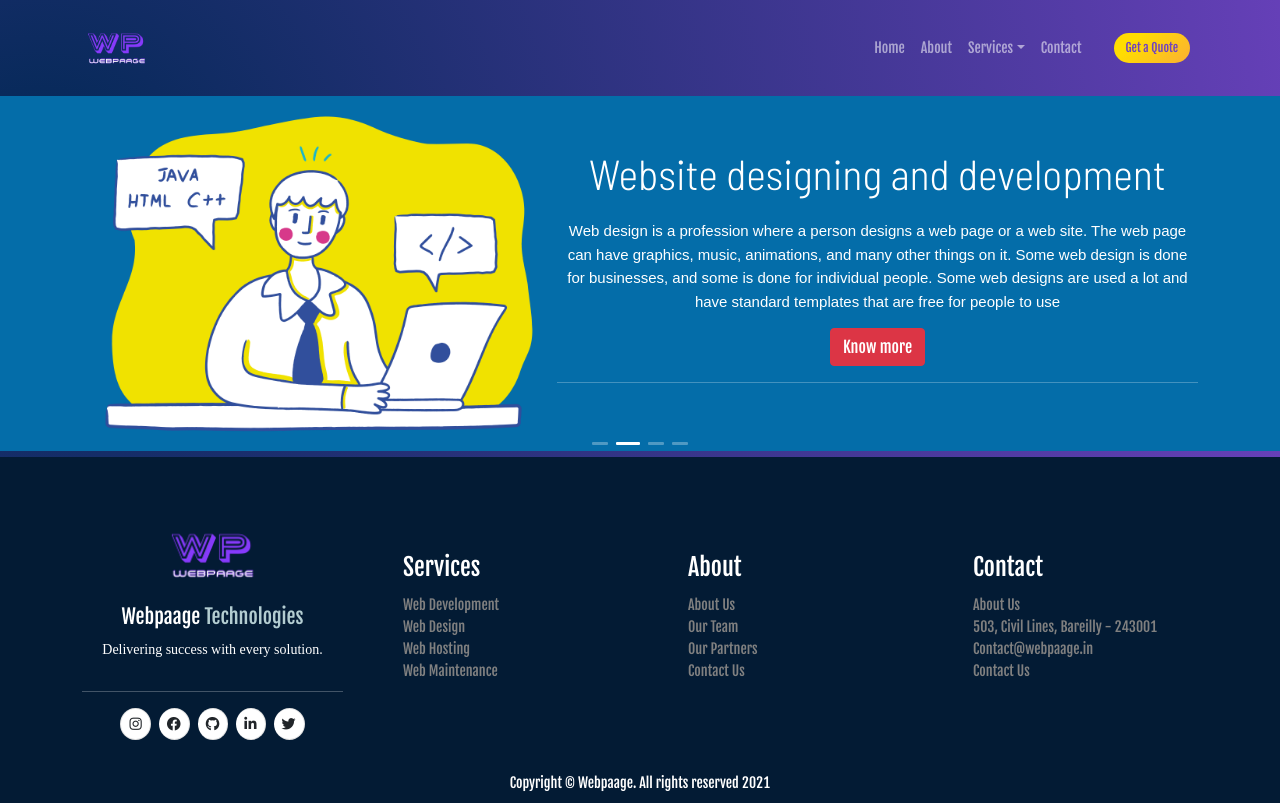
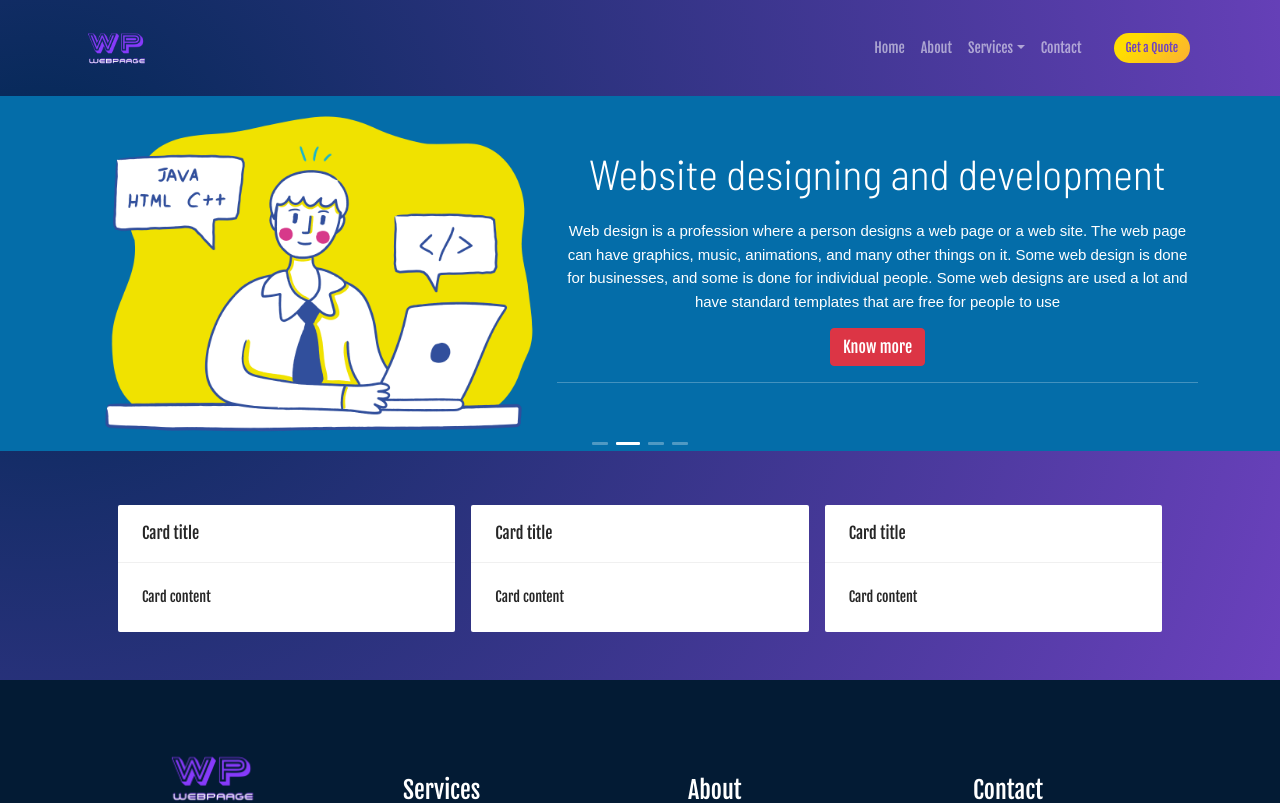
Before and after one commit to vaibhava17/project-wp, a React (Create React App) app: page / in a window 1280 px wide. Shown: the top 803 px of the page. Built offline with nearby package versions, Linux system fonts and the light colour scheme; a web font is replaced by a local one.

Commit message:
services

```diff
--- /dev/null
+++ b/src/Components/AppServices/Services.jsx
@@ -0,0 +1,32 @@
+import { Card, Col, Row, Tabs } from "antd";
+
+const { TabPane } = Tabs;
+
+const AppServices = ({}) => {
+  return (
+    <>
+      <div className="container p-5 ">
+        <div className="site-card-wrapper">
+          <Row gutter={16}>
+            <Col span={8}>
+              <Card title="Card title" bordered={false}>
+                Card content
+              </Card>
+            </Col>
+            <Col span={8}>
+              <Card title="Card title" bordered={false}>
+                Card content
+              </Card>
+            </Col>
+            <Col span={8}>
+              <Card title="Card title" bordered={false}>
+                Card content
+              </Card>
+            </Col>
+          </Row>
+        </div>
+      </div>
+    </>
+  );
+};
+export default AppServices;
--- a/src/Pages/Home.jsx
+++ b/src/Pages/Home.jsx
@@ -4,11 +4,13 @@ import img from "../Assets/images/carousel/c6.png";
 import img2 from "../Assets/images/carousel/c7.png";
 import img3 from "../Assets/images/carousel/seo.png";
 import img4 from "../Assets/images/carousel/graphics.png";
+import AppServices from "../Components/AppServices/Services";
 
 const Home = (props) => {
   return (
     <>
       <AppCarousel src={img} sr={img2} seo={img3} graphics={img4} />
+      <AppServices />
     </>
   );
 };
```
